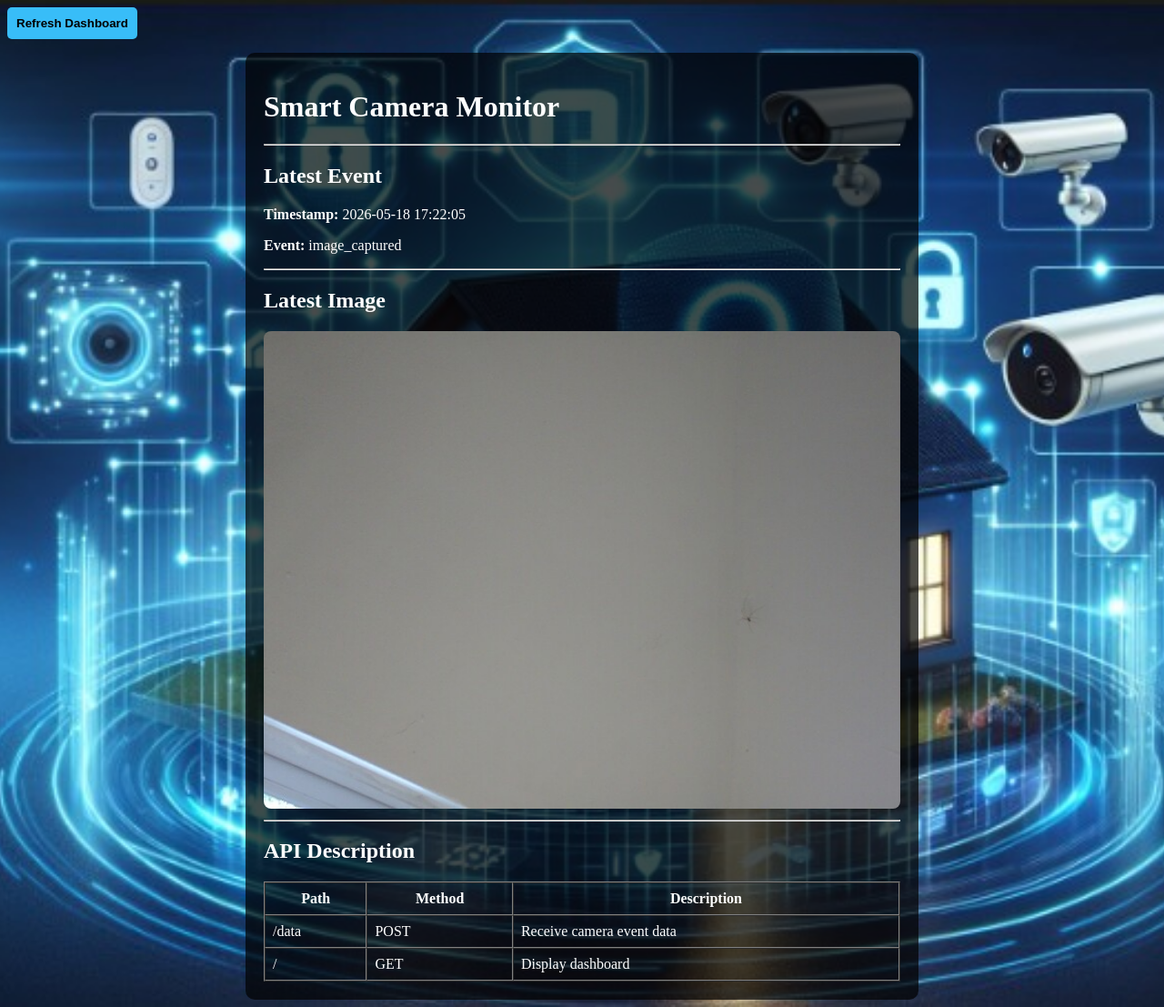
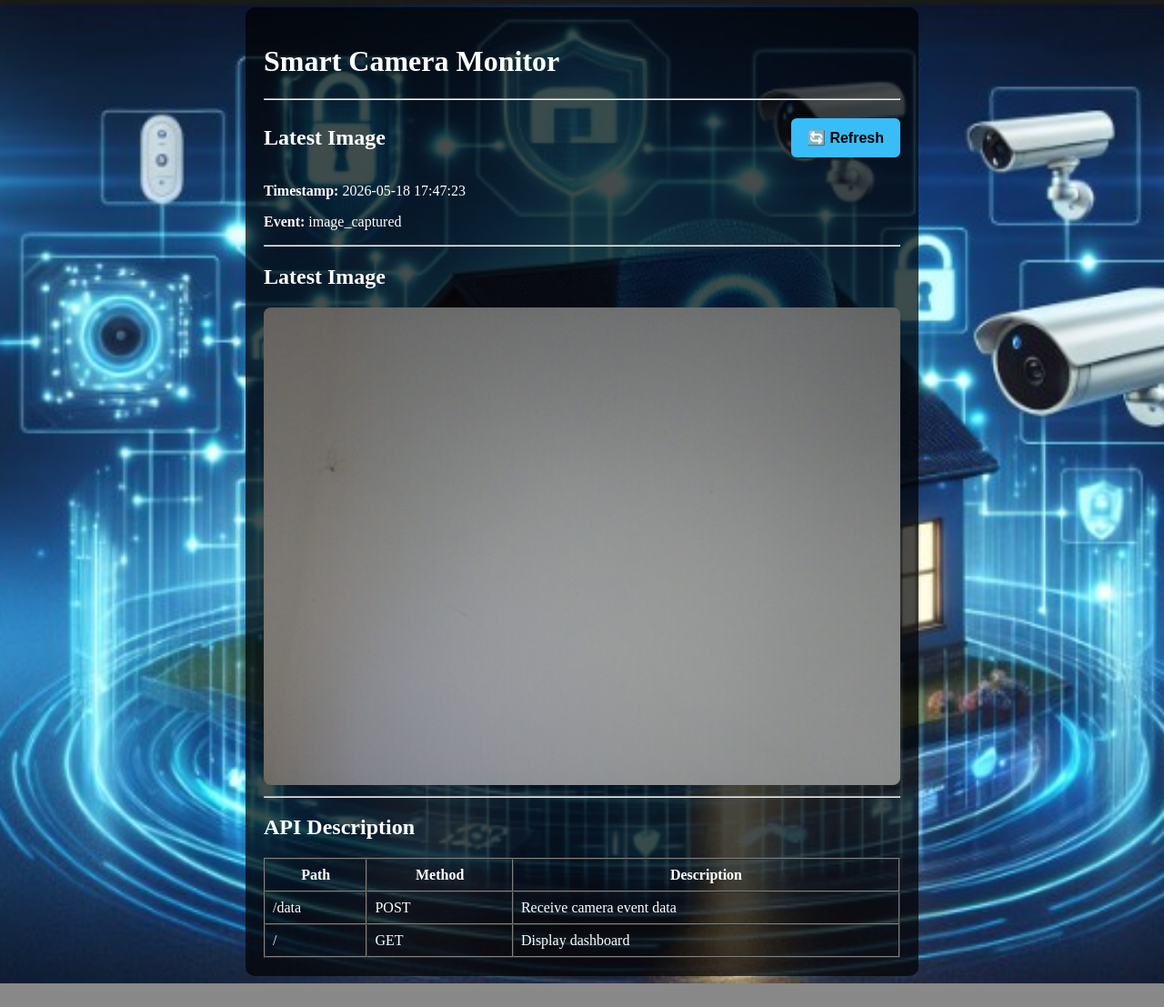
Before and after one commit to RoisinRussell2025/Security-Monitoring-System, a Flask app: page / in a window 1280 px wide. Shown: the whole page at 91% size. After the commit the page ends 1081 px from the top, so only its background shows below. Run offline with Flask 3, Linux system fonts and the light colour scheme.

Commit message:
Final Final version:moving the refresh button

```diff
--- a/data/data.json
+++ b/data/data.json
@@ -1 +1 @@
-{"timestamp": "2026-05-18 17:22:05", "event": "image_captured"}
+{"timestamp": "2026-05-18 17:47:23", "event": "image_captured"}
--- a/templates/status.html
+++ b/templates/status.html
@@ -4,18 +4,6 @@
 
 <head>
     <title>Smart Camera Monitor</title>
-<button onclick="refreshPage()" style="
-    padding: 10px;
-    margin-bottom: 15px;
-    background-color: #38bdf8;
-    border: none;
-    border-radius: 5px;
-    color: black;
-    font-weight: bold;
-    cursor: pointer;
-">
-    Refresh Dashboard
-</button>
 
     <style>
         body {
@@ -64,7 +52,23 @@ function refreshPage() {
 
         <hr>
 
-        <h2>Latest Event</h2>
+<div style="display: flex; justify-content: space-between; align-items: center;">
+    <h2>Latest Image</h2>
+
+    <button onclick="refreshPage()" style="
+        padding: 12px 18px;
+        background-color: #38bdf8;
+        border: none;
+        border-radius: 6px;
+        color: black;
+        font-weight: bold;
+        font-size: 16px;
+        cursor: pointer;
+    ">
+        🔄 Refresh
+    </button>
+
+</div>
 
         {% if last_event %}
             <p><strong>Timestamp:</strong> {{ last_event.timestamp }}</p>
```
Also changed, not shown: static/last_capture.jpg.
